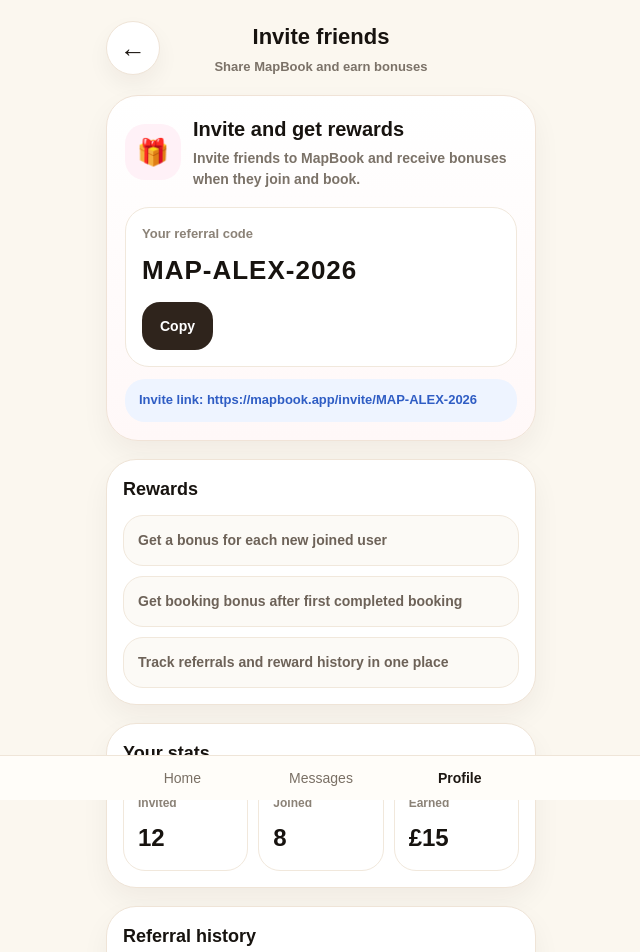
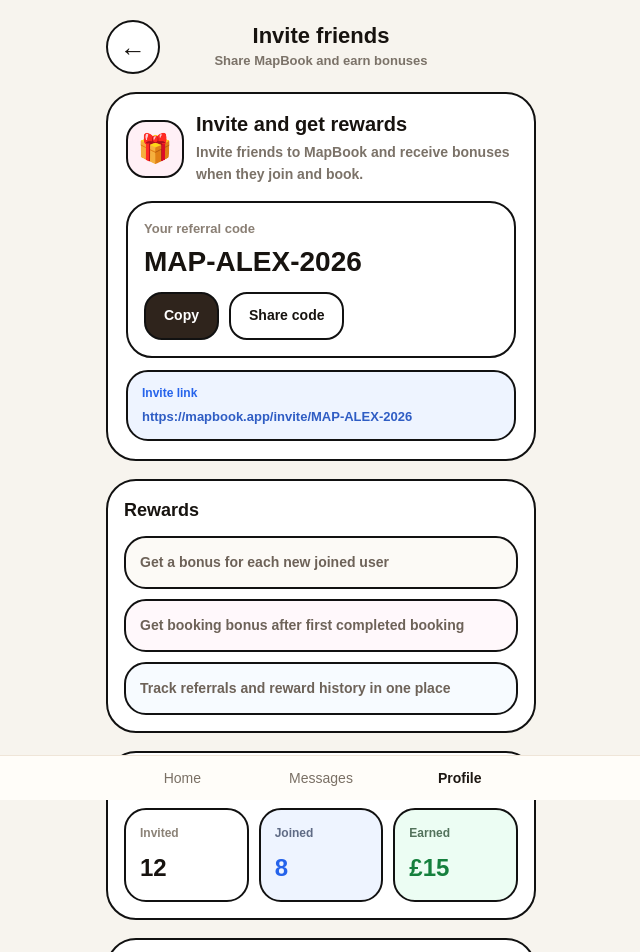
Before and after one commit to bellasalon4u-source/mapbookapp, a Next.js app: page /profile/invite in a window 1280 px wide. Shown: the top 952 px of the page, without its empty margins (319-959 px from the left). Built offline with nearby package versions, Linux system fonts and the light colour scheme.

Commit message:
Refresh invite friends page design

```diff
--- a/app/profile/invite/page.tsx
+++ b/app/profile/invite/page.tsx
@@ -172,9 +172,18 @@
 ];
 
 function statusStyle(status: InviteItem['status']) {
-  if (status === 'booked') return { background: '#eef9f1', color: '#2fa35a' };
-  if (status === 'joined') return { background: '#eef4ff', color: '#2f7cf6' };
-  return { background: '#fff5e8', color: '#d68612' };
+  if (status === 'booked') return { background: '#ecfdf3', color: '#15803d' };
+  if (status === 'joined') return { background: '#eef4ff', color: '#2563eb' };
+  return { background: '#fff4db', color: '#b7791f' };
+}
+
+function statCardStyle(bg: string) {
+  return {
+    borderRadius: 22,
+    border: '2px solid #111111',
+    background: bg,
+    padding: 14,
+  } as const;
 }
 
 export default function InvitePage() {
@@ -216,12 +225,32 @@
     }
   };
 
+  const handleShare = async () => {
+    const shareText = `${text.inviteLink}: ${inviteLink}`;
+
+    try {
+      if (navigator.share) {
+        await navigator.share({
+          title: 'MapBook',
+          text: shareText,
+          url: inviteLink,
+        });
+        return;
+      }
+
+      await navigator.clipboard.writeText(inviteLink);
+      setCopied(true);
+      setTimeout(() => setCopied(false), 1800);
+    } catch {}
+  };
+
   return (
     <main
       style={{
         minHeight: '100vh',
-        background: '#fbf7ef',
+        background: '#f7f4ee',
         padding: '20px 16px 110px',
+        fontFamily: 'Arial, sans-serif',
       }}
     >
       <div style={{ maxWidth: 430, margin: '0 auto' }}>
@@ -240,10 +269,11 @@
               width: 54,
               height: 54,
               borderRadius: 999,
-              border: '1px solid #efe4d7',
+              border: '2px solid #111111',
               background: '#fff',
+              color: '#17130f',
               fontSize: 26,
-              boxShadow: '0 10px 22px rgba(44, 23, 10, 0.05)',
+              fontWeight: 900,
               cursor: 'pointer',
             }}
           >
@@ -251,7 +281,14 @@
           </button>
 
           <div style={{ textAlign: 'center' }}>
-            <div style={{ fontSize: 22, fontWeight: 900, color: '#17130f' }}>
+            <div
+              style={{
+                fontSize: 22,
+                fontWeight: 900,
+                color: '#17130f',
+                lineHeight: 1.1,
+              }}
+            >
               {text.title}
             </div>
             <div
@@ -260,6 +297,7 @@
                 fontSize: 13,
                 color: '#7b7268',
                 fontWeight: 700,
+                lineHeight: 1.35,
               }}
             >
               {text.subtitle}
@@ -269,47 +307,53 @@
           <div />
         </div>
 
+        <section style={{ marginTop: 18 }}>
           <div
             style={{
-            marginTop: 18,
-            borderRadius: 32,
-            border: '1px solid #f0e3d7',
-            background: 'linear-gradient(180deg, #ffffff 0%, #fff8f8 100%)',
+              borderRadius: 30,
+              border: '2px solid #111111',
+              background: '#fff',
               padding: 18,
-            boxShadow: '0 12px 28px rgba(44, 23, 10, 0.05)',
             }}
           >
             <div
               style={{
                 display: 'grid',
-              gridTemplateColumns: '56px 1fr',
+                gridTemplateColumns: '58px 1fr',
                 gap: 12,
                 alignItems: 'center',
               }}
             >
               <div
                 style={{
-                width: 56,
-                height: 56,
+                  width: 58,
+                  height: 58,
                   borderRadius: 20,
-                background: '#fff1f7',
-                color: '#ff4fa0',
+                  border: '2px solid #111111',
+                  background: '#fff0f6',
                   display: 'flex',
                   alignItems: 'center',
                   justifyContent: 'center',
-                fontSize: 26,
+                  fontSize: 28,
                 }}
               >
                 🎁
               </div>
 
               <div>
-              <div style={{ fontSize: 20, fontWeight: 900, color: '#17130f' }}>
+                <div
+                  style={{
+                    fontSize: 20,
+                    fontWeight: 900,
+                    color: '#17130f',
+                    lineHeight: 1.2,
+                  }}
+                >
                   {text.heroTitle}
                 </div>
                 <div
                   style={{
-                  marginTop: 4,
+                    marginTop: 6,
                     fontSize: 14,
                     lineHeight: 1.55,
                     color: '#7b7268',
@@ -324,38 +368,53 @@
             <div
               style={{
                 marginTop: 16,
-              borderRadius: 24,
+                borderRadius: 26,
+                border: '2px solid #111111',
                 background: '#fff',
-              border: '1px solid #f1e8dc',
                 padding: 16,
               }}
             >
-            <div style={{ fontSize: 13, color: '#8b8277', fontWeight: 800 }}>
+              <div
+                style={{
+                  fontSize: 13,
+                  color: '#8a7f74',
+                  fontWeight: 900,
+                }}
+              >
                 {text.yourCode}
               </div>
+
               <div
                 style={{
                   marginTop: 8,
-                fontSize: 26,
+                  fontSize: 28,
                   fontWeight: 900,
                   color: '#17130f',
-                letterSpacing: 1,
+                  lineHeight: 1.1,
+                  wordBreak: 'break-word',
                 }}
               >
                 {referralCode}
               </div>
 
+              <div
+                style={{
+                  marginTop: 14,
+                  display: 'flex',
+                  gap: 10,
+                  flexWrap: 'wrap',
+                }}
+              >
                 <button
                   type="button"
                   onClick={handleCopy}
                   style={{
-                marginTop: 12,
-                border: 'none',
+                    minHeight: 48,
+                    padding: '0 18px',
                     borderRadius: 18,
+                    border: '2px solid #111111',
                     background: '#2f241c',
                     color: '#fff',
-                minHeight: 48,
-                padding: '0 18px',
                     fontSize: 14,
                     fontWeight: 900,
                     cursor: 'pointer',
@@ -363,33 +422,68 @@
                 >
                   {copied ? text.copied : text.copy}
                 </button>
+
+                <button
+                  type="button"
+                  onClick={handleShare}
+                  style={{
+                    minHeight: 48,
+                    padding: '0 18px',
+                    borderRadius: 18,
+                    border: '2px solid #111111',
+                    background: '#fff',
+                    color: '#17130f',
+                    fontSize: 14,
+                    fontWeight: 900,
+                    cursor: 'pointer',
+                  }}
+                >
+                  {text.share}
+                </button>
+              </div>
             </div>
 
             <div
               style={{
                 marginTop: 12,
-              borderRadius: 20,
+                borderRadius: 22,
+                border: '2px solid #111111',
                 background: '#eef4ff',
                 padding: '12px 14px',
+              }}
+            >
+              <div
+                style={{
+                  fontSize: 12,
+                  fontWeight: 900,
+                  color: '#2563eb',
+                }}
+              >
+                {text.inviteLink}
+              </div>
+              <div
+                style={{
+                  marginTop: 6,
                   fontSize: 13,
+                  fontWeight: 800,
                   color: '#2f5dc4',
-              fontWeight: 800,
                   lineHeight: 1.45,
                   wordBreak: 'break-all',
                 }}
               >
-            {text.inviteLink}: {inviteLink}
+                {inviteLink}
               </div>
             </div>
+          </div>
+        </section>
 
+        <section style={{ marginTop: 18 }}>
           <div
             style={{
-            marginTop: 18,
               borderRadius: 30,
-            border: '1px solid #efe4d7',
+              border: '2px solid #111111',
               background: '#fff',
               padding: 16,
-            boxShadow: '0 12px 28px rgba(44, 23, 10, 0.05)',
             }}
           >
             <div
@@ -404,13 +498,15 @@
             </div>
 
             <div style={{ display: 'grid', gap: 10 }}>
-            {[text.reward1, text.reward2, text.reward3].map((item) => (
+              {[text.reward1, text.reward2, text.reward3].map((item, index) => {
+                const backgrounds = ['#fcfaf6', '#fff8fb', '#f7fbff'];
+                return (
                   <div
                     key={item}
                     style={{
-                  borderRadius: 20,
-                  background: '#fcfaf6',
-                  border: '1px solid #f1e8dc',
+                      borderRadius: 22,
+                      border: '2px solid #111111',
+                      background: backgrounds[index] || '#fcfaf6',
                       padding: 14,
                       fontSize: 14,
                       lineHeight: 1.5,
@@ -420,18 +516,19 @@
                   >
                     {item}
                   </div>
-            ))}
+                );
+              })}
             </div>
           </div>
+        </section>
 
+        <section style={{ marginTop: 18 }}>
           <div
             style={{
-            marginTop: 18,
               borderRadius: 30,
-            border: '1px solid #efe4d7',
+              border: '2px solid #111111',
               background: '#fff',
               padding: 16,
-            boxShadow: '0 12px 28px rgba(44, 23, 10, 0.05)',
             }}
           >
             <div
@@ -452,14 +549,7 @@
                 gap: 10,
               }}
             >
-            <div
-              style={{
-                borderRadius: 22,
-                background: '#fff',
-                border: '1px solid #f1e8dc',
-                padding: 14,
-              }}
-            >
+              <div style={statCardStyle('#fff')}>
                 <div style={{ fontSize: 12, color: '#8b8277', fontWeight: 800 }}>
                   {text.invited}
                 </div>
@@ -468,48 +558,34 @@
                 </div>
               </div>
 
-            <div
-              style={{
-                borderRadius: 22,
-                background: '#fff',
-                border: '1px solid #f1e8dc',
-                padding: 14,
-              }}
-            >
-              <div style={{ fontSize: 12, color: '#8b8277', fontWeight: 800 }}>
+              <div style={statCardStyle('#eef4ff')}>
+                <div style={{ fontSize: 12, color: '#5f6b85', fontWeight: 800 }}>
                   {text.joined}
                 </div>
-              <div style={{ marginTop: 8, fontSize: 24, fontWeight: 900, color: '#17130f' }}>
+                <div style={{ marginTop: 8, fontSize: 24, fontWeight: 900, color: '#2563eb' }}>
                   8
                 </div>
               </div>
 
-            <div
-              style={{
-                borderRadius: 22,
-                background: '#fff',
-                border: '1px solid #f1e8dc',
-                padding: 14,
-              }}
-            >
-              <div style={{ fontSize: 12, color: '#8b8277', fontWeight: 800 }}>
+              <div style={statCardStyle('#ecfdf3')}>
+                <div style={{ fontSize: 12, color: '#52725b', fontWeight: 800 }}>
                   {text.earned}
                 </div>
-              <div style={{ marginTop: 8, fontSize: 24, fontWeight: 900, color: '#17130f' }}>
+                <div style={{ marginTop: 8, fontSize: 24, fontWeight: 900, color: '#15803d' }}>
                   £15
                 </div>
               </div>
             </div>
           </div>
+        </section>
 
+        <section style={{ marginTop: 18 }}>
           <div
             style={{
-            marginTop: 18,
               borderRadius: 30,
-            border: '1px solid #efe4d7',
+              border: '2px solid #111111',
               background: '#fff',
               padding: 16,
-            boxShadow: '0 12px 28px rgba(44, 23, 10, 0.05)',
             }}
           >
             <div
@@ -527,8 +603,8 @@
               <div
                 style={{
                   borderRadius: 24,
+                  border: '2px solid #111111',
                   background: '#fcfaf6',
-                border: '1px solid #f1e8dc',
                   padding: 22,
                   textAlign: 'center',
                 }}
@@ -556,7 +632,7 @@
                       key={item.id}
                       style={{
                         borderRadius: 24,
-                      border: '1px solid #f1e8dc',
+                        border: '2px solid #111111',
                         background: '#fff',
                         padding: 14,
                       }}
@@ -578,6 +654,7 @@
                               marginTop: 6,
                               display: 'inline-flex',
                               borderRadius: 999,
+                              border: '2px solid #111111',
                               padding: '8px 12px',
                               fontSize: 12,
                               fontWeight: 900,
@@ -598,25 +675,7 @@
               </div>
             )}
           </div>
-
-        <button
-          type="button"
-          style={{
-            marginTop: 18,
-            width: '100%',
-            border: 'none',
-            borderRadius: 24,
-            background: 'linear-gradient(180deg, #2b221c 0%, #1f1712 100%)',
-            color: '#fff',
-            minHeight: 56,
-            fontSize: 16,
-            fontWeight: 900,
-            cursor: 'pointer',
-            boxShadow: '0 14px 28px rgba(31,23,18,0.20)',
-          }}
-        >
-          {text.share}
-        </button>
+        </section>
       </div>
 
       <BottomNav active="profile" />
```
Lines whose indentation alone changed are shown as unchanged.
